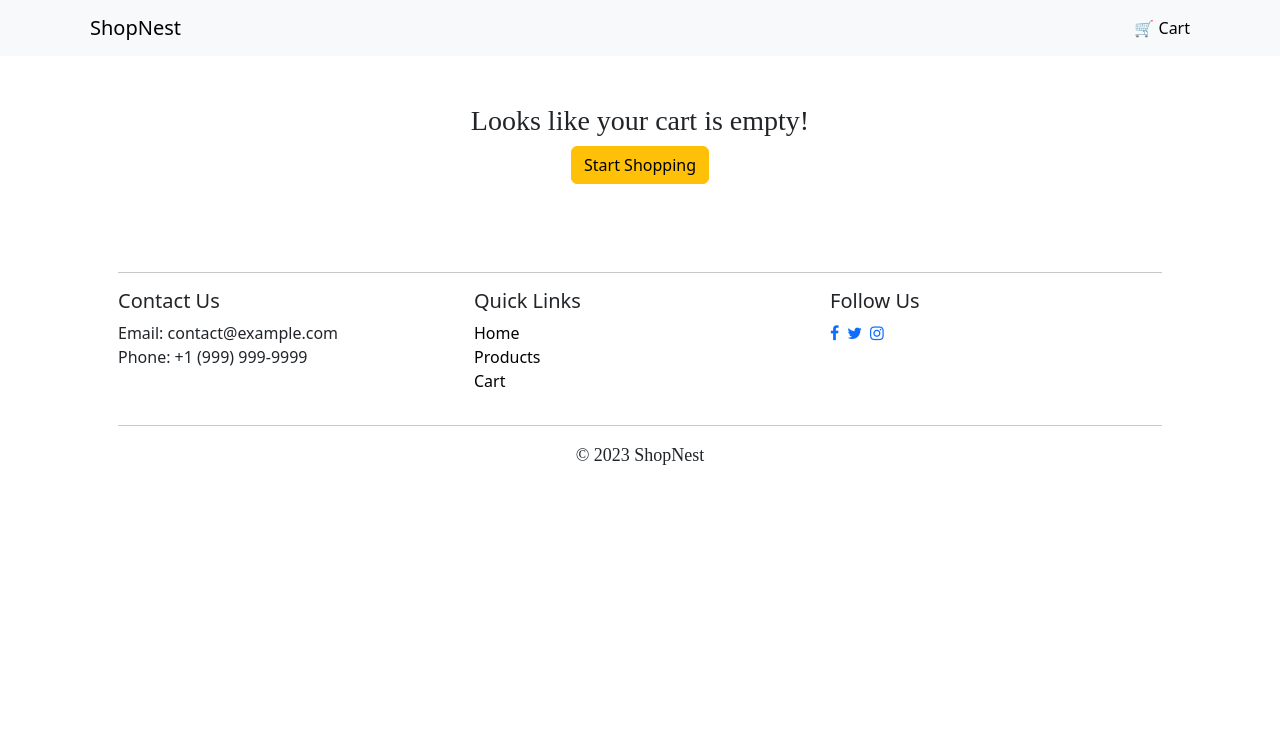
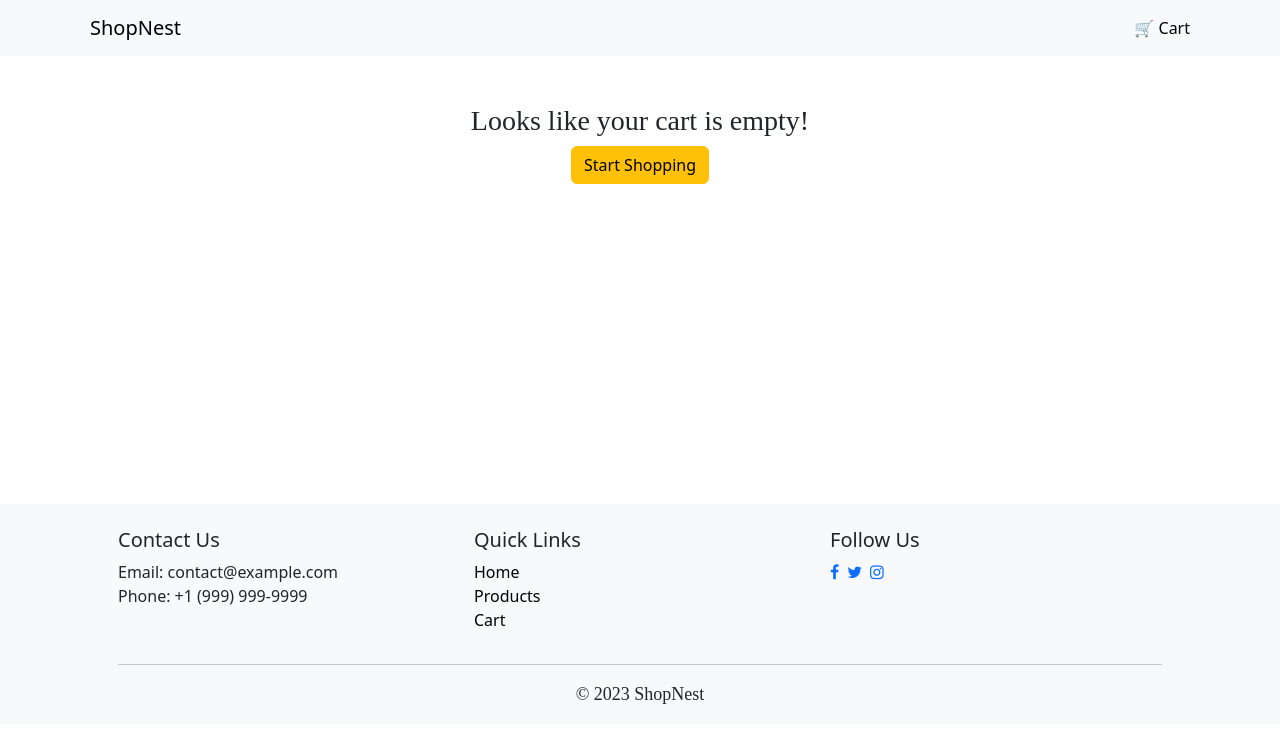
Before and after one commit to pradnyabhukan/e-commerce-website, a React (Create React App) app: page /e-commerce-website/cart in a window 1280 px wide. Shown: the top 742 px of the page. Built offline with nearby package versions, Linux system fonts and the light colour scheme.

Commit message:
touchups

```diff
--- a/src/components/Cart.js
+++ b/src/components/Cart.js
@@ -59,7 +59,7 @@ export default function Cart() {
     }, [cart])
     console.log(cart)
     return (
-        <Container className="pt-5">
+        <Container className="pt-5 cart-parent">
             {/* <div className="text-center p-4">
                 <h1>Cart</h1>
             </div> */}
--- a/src/components/Footer.js
+++ b/src/components/Footer.js
@@ -7,9 +7,8 @@ export default function Footer() {
     window.scrollTo(0, 0);
   };
   return (
-    <footer className="custom-footer text-dark mt-5 pt-4">
+    <footer className="custom-footer text-dark mt-5 pt-4 text-start px-5">
       <Container className="text-start px-5">
-      <hr />
         <Row>
           <Col md={4}>
             <h5>Contact Us</h5>
--- a/src/components/Home.js
+++ b/src/components/Home.js
@@ -27,6 +27,7 @@ export default function Home() {
     }
     const getAllProducts = async () => {
         const data = await fetchApi("https://fakestoreapi.com/products");
+        setActiveCategory(null);
         setProducts(data);
     }
 
@@ -73,9 +74,6 @@ export default function Home() {
                 ) : (
                     <Container className="d-flex flex-column text-center justify-content-center">
                         <Hero scroll = {scrollToProducts}/>
-                        {
-
-                        }
                         <Row ref={productsTab} className="p-4">
                             <Col className={`m-2 categories ${activeCategory === null ? 'activeCategory' : ''}`} onClick={getAllProducts}>
                                 <p>All products</p>
--- a/src/components/Product.js
+++ b/src/components/Product.js
@@ -15,6 +15,7 @@ export default function Product() {
         const data = await fetch(`https://fakestoreapi.com/products/${id}`);
         const pData = await data.json();
         setProduct(pData);
+        setIsAdded(false);
         getCategoryProduct(pData.category)
     }
 
--- a/src/components/styles.css
+++ b/src/components/styles.css
@@ -3,8 +3,29 @@
   /* border: 1px solid black; */
 }
 
+@keyframes borderAppear {
+  0% {
+    width: 0;
+  }
+  100% {
+    width: 100%;
+  }
+}
+
 .activeCategory {
+  position: relative;
   font-weight: bold;
+}
+
+.activeCategory::after {
+  content: "";
+  position: absolute;
+  bottom: 0;
+  left: 0;
+  width: 0;
+  height: 0.5px;
+  background-color: black;
+  animation: borderAppear 0.5s linear forwards; /* Adjust the animation duration as needed */
 }
 
 .card {
@@ -117,6 +138,11 @@ tr.delete-horizontal-animation {
   font-size: 14px;
 }
 
+.cart-parent{
+  min-height: 50vh;
+  flex-grow: 1;
+}
+
 .summary-text{
   font-size: 16px;
 }
@@ -128,6 +154,9 @@ tr.delete-horizontal-animation {
 footer{
   /* border-top: 1px solid gray; */
   /* width: 100%; */
+  background-color: rgb(248,249,250);
+  /* position: sticky; */
+  bottom: 0;
 }
 .quick-links-list {
   list-style: none; /* Remove bullets */
```
